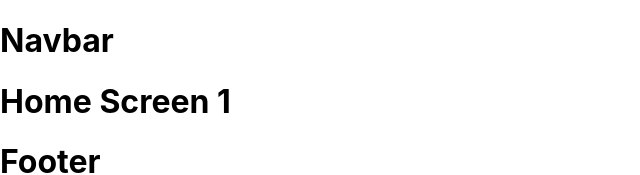
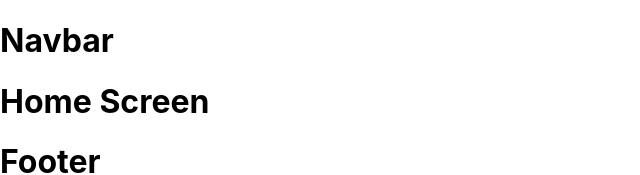
Before and after one commit to alphajr009/GUIDEYFY---Room-Reservation-and-Selling-System, a React (Create React App) app in the folder client/: page /home in a window 1280 px wide. Shown: the top 175 px of the page, without its empty margins (0-640 px from the left). Built offline with nearby package versions, Linux system fonts and the light colour scheme.

Commit message:
Update Homescreen
test update

```diff
--- a/client/src/pages/homepage/Homescreen.js
+++ b/client/src/pages/homepage/Homescreen.js
@@ -5,7 +5,7 @@ function Homescreen() {
   return (
     <div>
 
-      <h1>Home Screen 1</h1>
+      <h1>Home Screen</h1>
 
     </div>
   )
```
